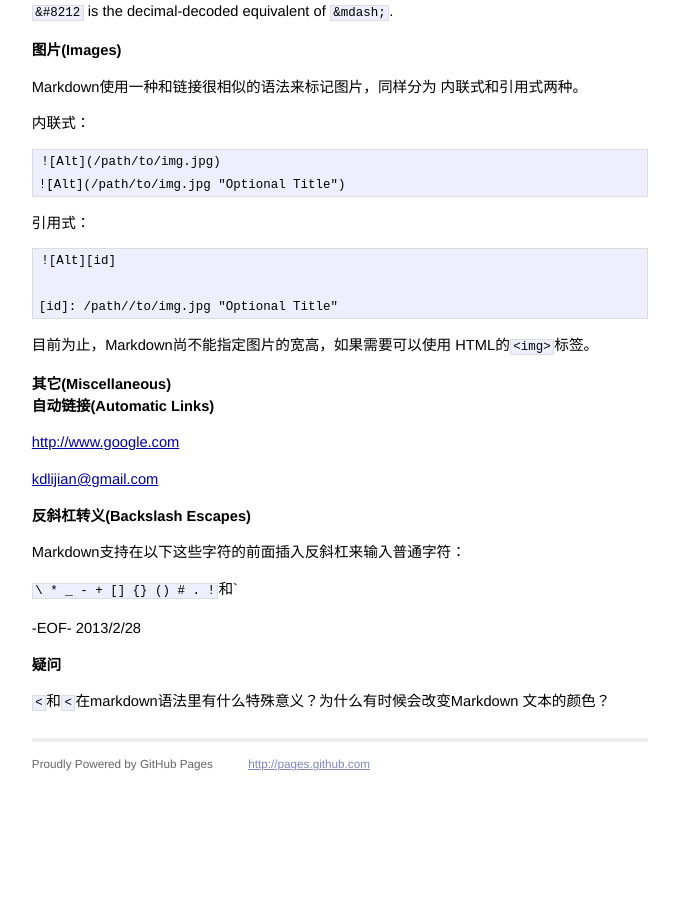
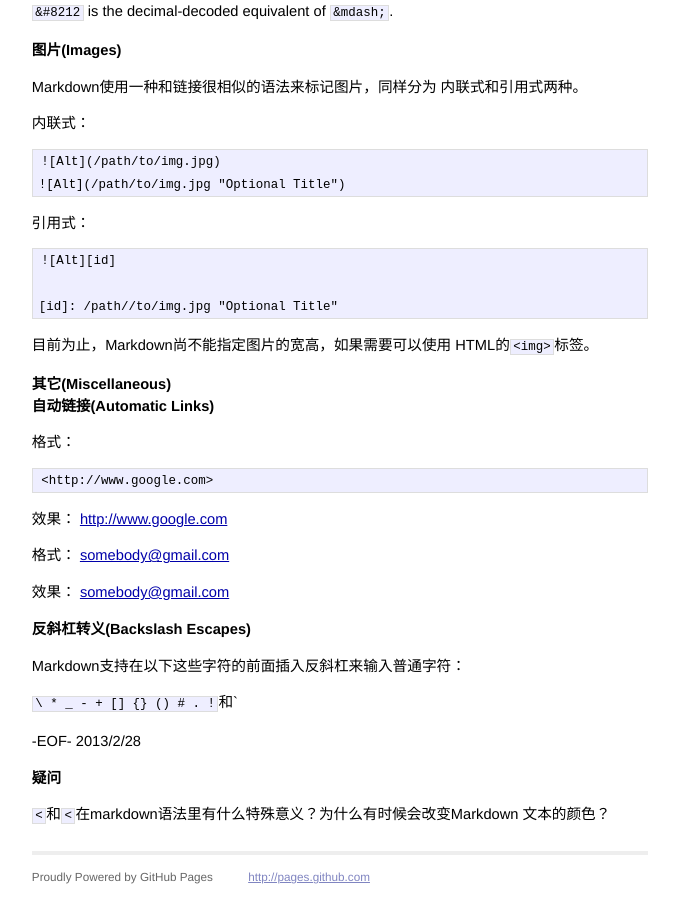
Before and after one commit to kidlj/awei, a Jekyll site: the page built from _posts/2013-02-28-markdown-syntax-revision.markdown, in a window 1280 px wide and 900 px high, scrolled down 5148 px. Shown: the whole window, without its empty margins (300-979 px from the left). Built offline with Jekyll 4.4.1, drawn with Linux system fonts in a browser that asks for light colours; Markdown is read by kramdown in place of the engine named in the settings; before the commit the page ends 5935 px from its top, so only the background shows below that.

Commit message:
update post

```diff
--- a/_posts/2013-02-28-markdown-syntax-revision.markdown
+++ b/_posts/2013-02-28-markdown-syntax-revision.markdown
@@ -65,6 +65,7 @@ Markdown会自动处理`<`和`&`的显示。如果`<`或`&`与其后的字符构
 两个符号一定都会被转换成HTML实体，这项特性使得很容易用Markdown
 写HTML code(如果在HTML文档中引用HTML code，需要将所有的`<`和`&`进行
 实体转换(即code内所见即所得)。
+
 
 区块元素(Block-level Elements)
 ------------------------------
@@ -206,6 +207,7 @@ Markdown会同时用`<pre><code>`将代码区块包起来。
 	- - -
 	_ _ _
 
+
 区段元素(Span-level Elements)
 -----------------------------
 
@@ -299,14 +301,24 @@ Markdown使用一种和链接很相似的语法来标记图片，同样分为
 目前为止，Markdown尚不能指定图片的宽高，如果需要可以使用
 HTML的`<img>`标签。
 
+
 其它(Miscellaneous)
 -------------------
 
 ### 自动链接(Automatic Links) ###
 
+格式：
+
+	<http://www.google.com>
+
+效果：
 <http://www.google.com>
 
-<kdlijian@gmail.com>
+格式：
+	<somebody@gmail.com>
+
+效果：
+<somebody@gmail.com>
 
 ### 反斜杠转义(Backslash Escapes) ###
 
```
